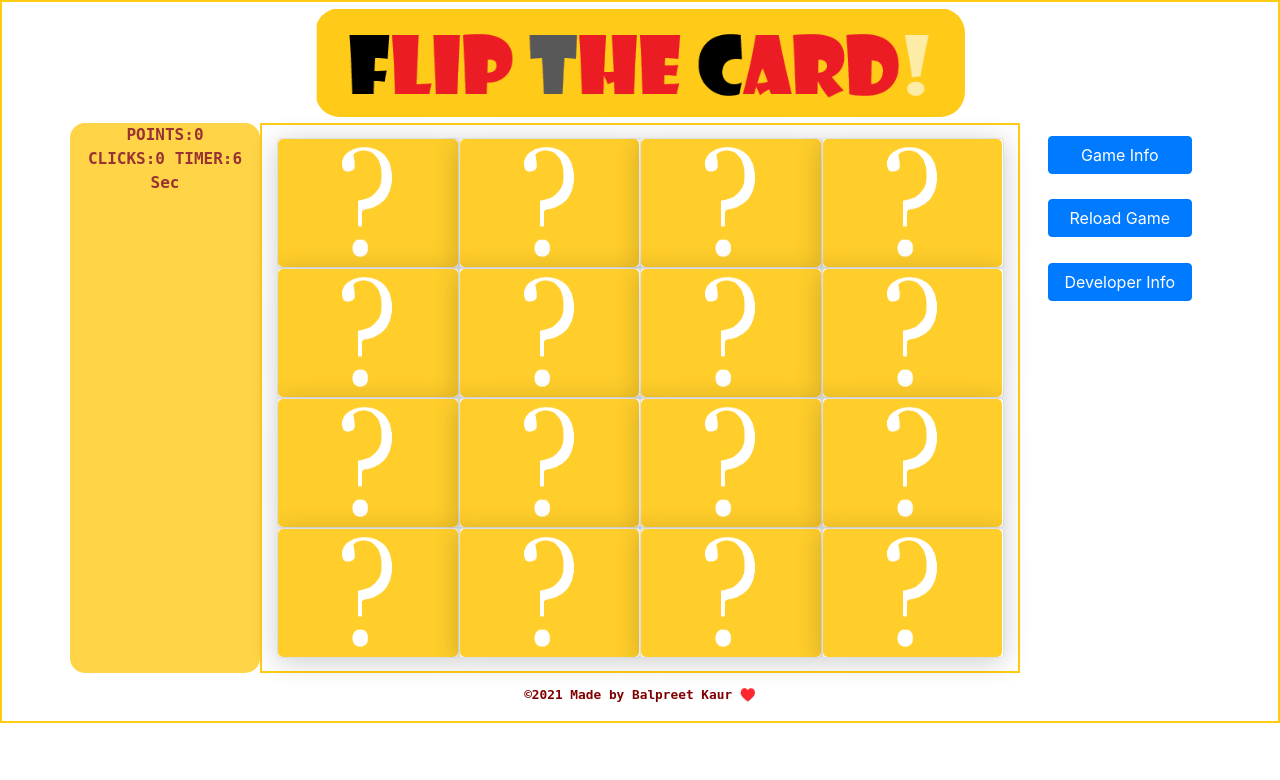
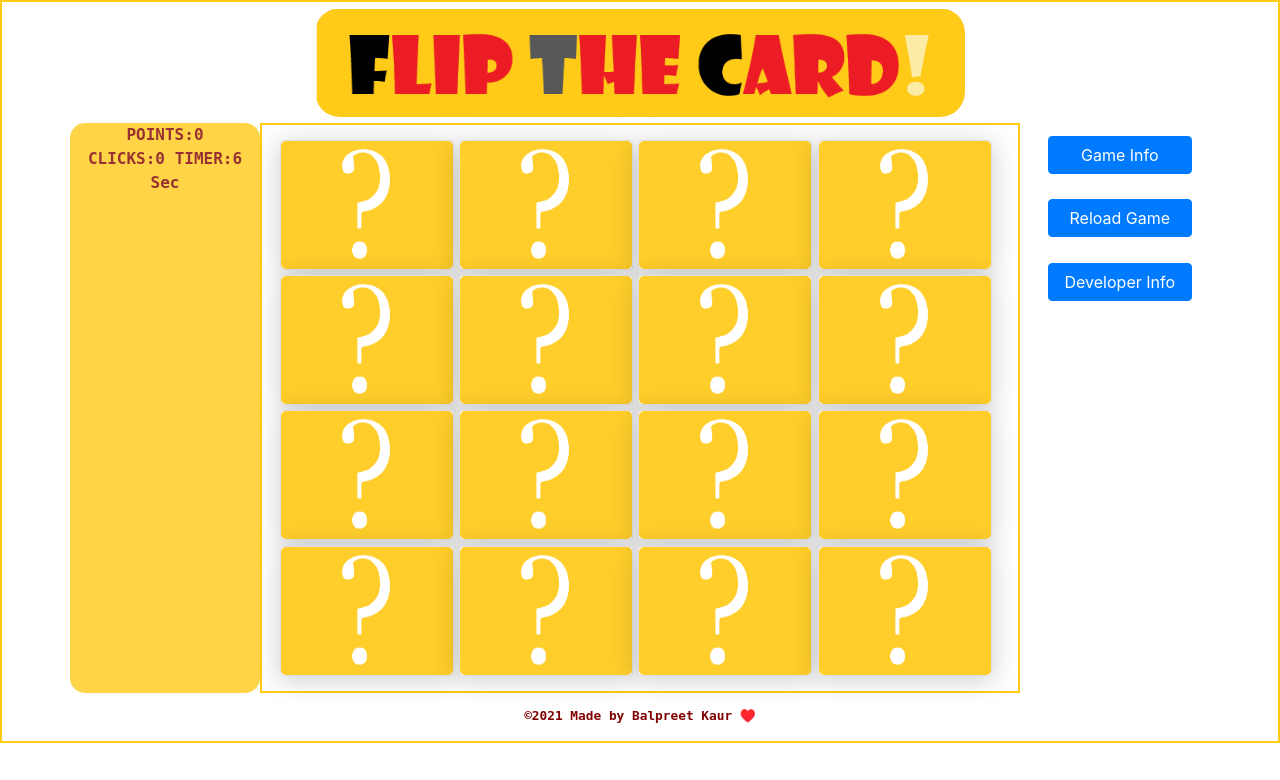
Before and after one commit to binny410/Flip-The-Card, a PHP site: page / in a window 1280 px wide. Shown: the top 780 px of the page. Run offline with PHP 8.4, Linux system fonts and the light colour scheme.

Commit message:
responsive v1.3

```diff
--- a/css/main.css
+++ b/css/main.css
@@ -96,8 +96,9 @@
 /*Flip Cards properties */
 .card {
     position: relative;
-    width: 25%;
+    width: 24%;
     height: 130px;
+    margin: 0.2vw;
     text-align: center;
     transition: transform 0.6s;
     transform-style: preserve-3d;
```
